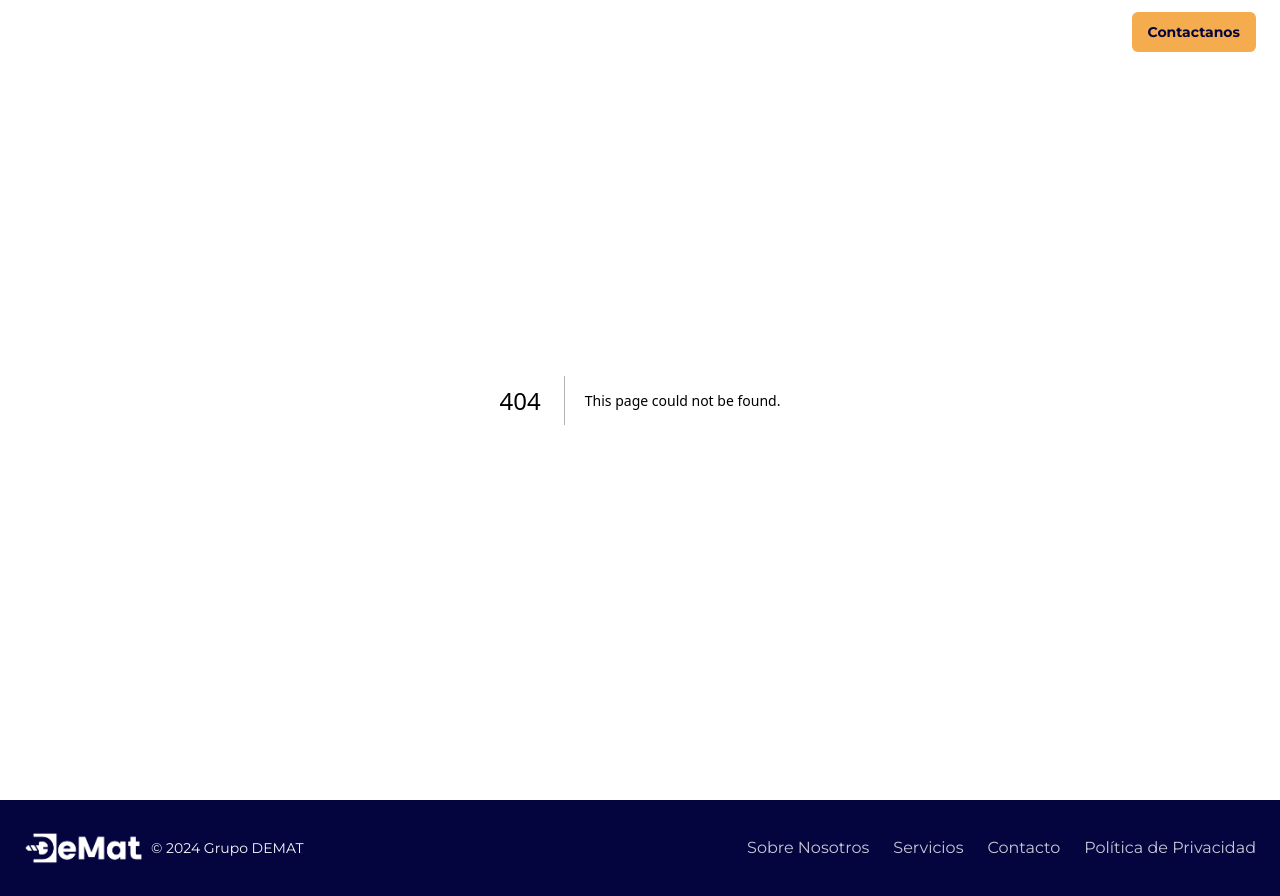
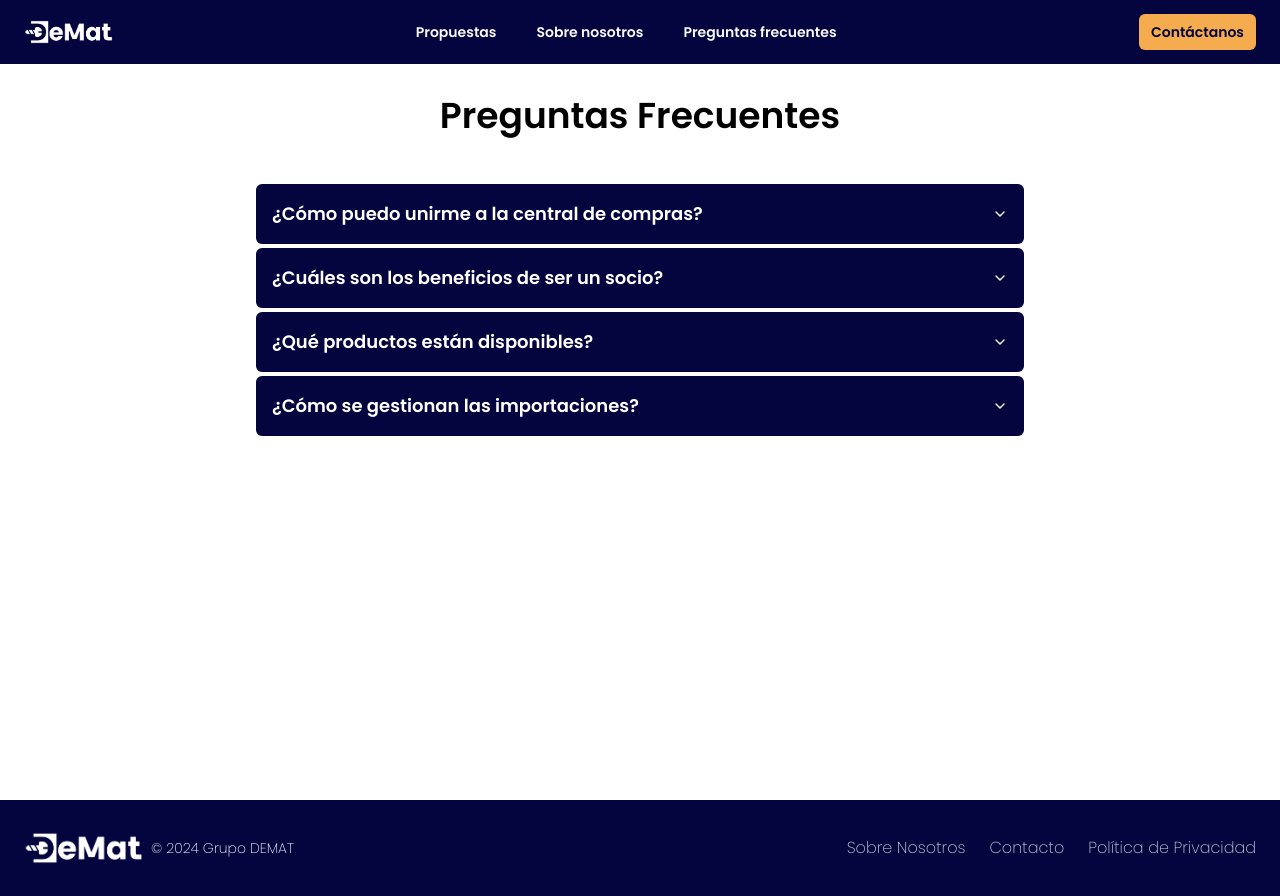
Before and after one commit to gianpisani/grupo-demat, a Next.js app: page /faq in a window 1280 px wide. Before the commit this address had no page. Built offline with nearby package versions, Linux system fonts and the light colour scheme.

Commit message:
feat: new pages

```diff
--- a/package.json
+++ b/package.json
@@ -10,6 +10,7 @@
   },
   "dependencies": {
     "@headlessui/react": "^2.1.2",
+    "@radix-ui/react-accordion": "^1.2.0",
     "@radix-ui/react-dialog": "^1.1.1",
     "@radix-ui/react-slot": "^1.1.0",
     "chart.js": "^4.4.3",
--- /dev/null
+++ b/src/app/about-us/page.tsx
@@ -0,0 +1,26 @@
+'use client';
+import Image from 'next/image';
+import teamImage from '../../../public/gerente.jpg';
+
+export default function AboutUsPage() {
+  return (
+    <div className="bg-gray-50 text-black min-h-screen py-12">
+      <div className="container mx-auto px-4 my-12">
+        <div className="flex flex-col md:flex-row items-center">
+          <div className="md:w-1/2 p-4">
+            <Image src={teamImage} alt="About Us" className="rounded-lg shadow-lg" />
+          </div>
+          <div className="md:w-1/2 p-4 space-y-4">
+            <h1 className="text-4xl font-bold">Sobre Nosotros</h1>
+            <p className="text-lg font-light text-justify">
+              Somos una empresa dedicada a proporcionar soluciones innovadoras y sostenibles para el sector ferretero. Nuestro objetivo es fortalecer la competitividad de nuestras ferreterías asociadas mediante una gestión centralizada y eficiente.
+            </p>
+            <p className="text-lg font-light text-justify">
+              Con un equipo de profesionales experimentados, nos comprometemos a ofrecer productos de alta calidad, precios competitivos y un servicio excepcional.
+            </p>
+          </div>
+        </div>
+      </div>
+    </div>
+  );
+}
--- /dev/null
+++ b/src/app/faq/page.tsx
@@ -0,0 +1,50 @@
+'use client';
+import {
+  Accordion,
+  AccordionContent,
+  AccordionItem,
+  AccordionTrigger,
+} from "@/components/ui/accordion";
+
+const faqs = [
+  {
+    question: "¿Cómo puedo unirme a la central de compras?",
+    answer: "Puedes unirte a la central de compras contactándonos a través de nuestro formulario de contacto o llamando a nuestro número de atención al cliente.",
+  },
+  {
+    question: "¿Cuáles son los beneficios de ser un socio?",
+    answer: "Los beneficios incluyen precios competitivos, gestión centralizada de compras, acceso a productos de alta calidad y un servicio excepcional.",
+  },
+  {
+    question: "¿Qué productos están disponibles?",
+    answer: "Ofrecemos una amplia variedad de productos, incluyendo herramientas, materiales de construcción, maquinaria y más.",
+  },
+  {
+    question: "¿Cómo se gestionan las importaciones?",
+    answer: "Gestionamos las importaciones de manera eficiente, asegurando productos de alta calidad con mejores márgenes.",
+  },
+];
+
+export default function FAQPage() {
+  return (
+    <div className="bg-white text-black min-h-screen py-12">
+      <div className="container mx-auto px-4">
+        <h1 className="text-4xl font-bold text-center text-black my-12">Preguntas Frecuentes</h1>
+        <div className="max-w-3xl mx-auto">
+          <Accordion type="single" collapsible>
+            {faqs.map((faq, index) => (
+              <AccordionItem key={index} value={`item-${index}`}>
+                <AccordionTrigger className="text-lg font-bold bg-primary text-white p-4 cursor-pointer rounded-md">
+                  {faq.question}
+                </AccordionTrigger>
+                <AccordionContent className="p-4 text-justify bg-gray-100 rounded-md my-1">
+                  {faq.answer}
+                </AccordionContent>
+              </AccordionItem>
+            ))}
+          </Accordion>
+        </div>
+      </div>
+    </div>
+  );
+}
--- a/src/app/layout.tsx
+++ b/src/app/layout.tsx
@@ -1,11 +1,15 @@
 import type { Metadata } from "next";
-import { Montserrat } from 'next/font/google';
+import { Poppins } from 'next/font/google';
 import "./globals.css";
 import Navbar from "@/components/navbar";
 import Footer from "@/components/footer";
 
-// Importa la fuente Montserrat desde next/font/google
-const montserrat = Montserrat({ subsets: ['latin'] });
+// Importa la fuente Poppins desde next/font/google con el peso especificado
+const poppins = Poppins({
+  subsets: ['latin'],
+  weight: ['200', '600'],
+  style: 'normal'
+});
 
 export const metadata: Metadata = {
   title: "Grupo DEMAT",
@@ -19,7 +23,7 @@ export default function RootLayout({
 }) {
   return (
     <html lang="es">
-      <body className={montserrat.className}>
+      <body className={`${poppins.className} h-screen`}>
         <Navbar />
         {children}
         <Footer />
@@ -27,3 +31,33 @@ export default function RootLayout({
     </html>
   );
 }
+
+// import type { Metadata } from "next";
+// import { Montserrat } from 'next/font/google';
+// import "./globals.css";
+// import Navbar from "@/components/navbar";
+// import Footer from "@/components/footer";
+
+// // Importa la fuente Montserrat desde next/font/google
+// const montserrat = Montserrat({ subsets: ['latin'] });
+
+// export const metadata: Metadata = {
+//   title: "Grupo DEMAT",
+//   description: "Grupo ferretero DEMAT",
+// };
+
+// export default function RootLayout({
+//   children,
+// }: {
+//   children: React.ReactNode;
+// }) {
+//   return (
+//     <html lang="es">
+//       <body className={montserrat.className}>
+//         <Navbar />
+//         {children}
+//         <Footer />
+//       </body>
+//     </html>
+//   );
+// }
--- a/src/app/page.tsx
+++ b/src/app/page.tsx
@@ -17,6 +17,7 @@ import { useEffect, useRef } from 'react';
 import { TbPackages } from 'react-icons/tb';
 import logoDematOriginal from '../../public/logo/logo_demat_original.png';
 import { Button } from '@headlessui/react';
+import Link from 'next/link';
 
 export default function LandingPage() {
   const el = useRef(null);
@@ -58,9 +59,9 @@ export default function LandingPage() {
         <Image src={logoDematOriginal} alt="Grupo DEMAT" width={400} height={400} className="mb-4" />
         <h1 className="text-4xl md:text-6xl font-black text-center text-white">Revolucionando la Ferretería</h1>
         <p className="mt-4 text-2xl md:text-4xl text-center text-white">Central de Compras para Ferreterías</p>
-        <a href="#services" className="mt-8 inline-block bg-secondary text-white hover:text-black transition-colors duration-500 py-3 px-6 rounded-md font-bold hover:bg-white text-center">
+        <Link href="/propuesta" className="mt-8 inline-block bg-secondary text-white hover:text-black transition-colors duration-500 py-3 px-6 rounded-md font-bold hover:bg-white text-center">
           Descubre más
-        </a>
+        </Link>
       </div>
     </div>
 
@@ -176,29 +177,29 @@ export default function LandingPage() {
               />
             </div>
             <div className="md:w-1/2 grid grid-cols-1 md:grid-cols-2 gap-4 mt-6 md:mt-0">
-              <div className="flex items-center p-4 bg-gray-100 rounded-xl shadow">
+              <div className="flex items-center p-4 bg-gray-100 text-gray-800 font-light rounded-xl shadow transition-transform transform hover:scale-105 hover:bg-primary hover:text-white hover:font-bold">
                 <GiWoodPile className="h-8 w-8 text-secondary" />
-                <span className="ml-4 text-gray-800 font-light">Madera</span>
+                <span className="ml-4">Madera</span>
               </div>
-              <div className="flex items-center p-4 bg-gray-100 rounded-xl shadow">
+              <div className="flex items-center p-4 bg-gray-100 text-gray-800 font-light rounded-xl shadow transition-transform transform hover:scale-105 hover:bg-primary hover:text-white hover:font-bold">
                 <Truck className="h-8 w-8 text-secondary" />
-                <span className="ml-4 text-gray-800 font-light">Fletes</span>
+                <span className="ml-4">Fletes</span>
               </div>
-              <div className="flex items-center p-4 bg-gray-100 rounded-xl shadow">
+              <div className="flex items-center p-4 bg-gray-100 text-gray-800 font-light rounded-xl shadow transition-transform transform hover:scale-105 hover:bg-primary hover:text-white hover:font-bold">
                 <BsTools className="h-8 w-8 text-secondary" />
-                <span className="ml-4 text-gray-800 font-light">Máquinas y herramientas</span>
+                <span className="ml-4">Máquinas y herramientas</span>
               </div>
-              <div className="flex items-center p-4 bg-gray-100 rounded-xl shadow">
+              <div className="flex items-center p-4 bg-gray-100 text-gray-800 font-light rounded-xl shadow transition-transform transform hover:scale-105 hover:bg-primary hover:text-white hover:font-bold">
                 <GiWheelbarrow className="h-8 w-8 text-secondary" />
-                <span className="ml-4 text-gray-800 font-light">Carretillas</span>
+                <span className="ml-4">Carretillas</span>
               </div>
-              <div className="flex items-center p-4 bg-gray-100 rounded-xl shadow">
+              <div className="flex items-center p-4 bg-gray-100 text-gray-800 font-light rounded-xl shadow transition-transform transform hover:scale-105 hover:bg-primary hover:text-white hover:font-bold">
                 <Layers className="h-8 w-8 text-secondary" />
-                <span className="ml-4 text-gray-800 font-light">Revestimiento</span>
+                <span className="ml-4">Revestimiento</span>
               </div>
-              <div className="flex items-center p-4 bg-gray-100 rounded-xl shadow">
+              <div className="flex items-center p-4 bg-gray-100 text-gray-800 font-light rounded-xl shadow transition-transform transform hover:scale-105 hover:bg-primary hover:text-white hover:font-bold">
                 <Grid className="h-8 w-8 text-secondary" />
-                <span className="ml-4 text-gray-800 font-light">Cerámicas</span>
+                <span className="ml-4">Cerámicas</span>
               </div>
             </div>
           </div>
--- /dev/null
+++ b/src/app/propuesta/page.tsx
@@ -0,0 +1,52 @@
+'use client';
+import Image from 'next/image';
+import proposalImage from '../../../public/ferreteria.jpg';
+import { FaCheckCircle } from 'react-icons/fa';
+import { Button } from '@headlessui/react';
+import { Check } from 'lucide-react';
+
+export default function ProposalsPage() {
+  return (
+    <div className="bg-gray-100 text-black min-h-screen py-12">
+      <div className="container mx-auto px-4 my-12">
+        <div className="flex flex-col md:flex-row items-center">
+          <div className="md:w-1/2 p-4">
+            <Image src={proposalImage} alt="Proposals" className="rounded-lg shadow-lg" />
+          </div>
+          <div className="md:w-1/2 p-4 space-y-4">
+            <h1 className="text-4xl font-bold">Nuestras Propuestas</h1>
+            <p className="text-lg font-light text-justify">
+              Implementamos una <span className="font-bold">Central de compras</span> con el objetivo de aumentar la competitividad de los socios mediante el apalancamiento de volumen de compras que hoy se encuentra atomizado.
+            </p>
+            <ul className="space-y-2">
+              <li className="flex items-center text-lg">
+                <Check className="text-secondary mr-2" />
+                Disminuir precios de compras
+              </li>
+              <li className="flex items-center text-lg">
+                <Check className="text-secondary mr-2" />
+                Efectuar importaciones
+              </li>
+              <li className="flex items-center text-lg">
+                <Check className="text-secondary mr-2" />
+                Desarrollar marcas propias
+              </li>
+              <li className="flex items-center text-lg">
+                <Check className="text-secondary mr-2" />
+                Generar Logística común
+              </li>
+              <li className="flex items-center text-lg">
+                <Check className="text-secondary mr-2" />
+                Disminuir mínimos de compra
+              </li>
+              <li className="flex items-center text-lg">
+                <Check className="text-secondary mr-2" />
+                Aumentar la rentabilidad de cada asociado
+              </li>
+            </ul>
+          </div>
+        </div>
+      </div>
+    </div>
+  );
+}
--- a/src/components/footer.tsx
+++ b/src/components/footer.tsx
@@ -11,16 +11,16 @@ export default function Footer() {
           <span className="ml-2 text-sm">© 2024 Grupo DEMAT</span>
         </div>
         <div className="flex space-x-6">
-          <Link href="/about" className="text-primary-foreground/80 hover:text-primary-foreground" prefetch={false}>
+          <Link href="/about-us" className="text-primary-foreground/80 hover:text-primary-foreground" prefetch={false}>
             Sobre Nosotros
           </Link>
-          <Link href="/services" className="text-primary-foreground/80 hover:text-primary-foreground" prefetch={false}>
+          {/* <Link href="/services" className="text-primary-foreground/80 hover:text-primary-foreground" prefetch={false}>
             Servicios
-          </Link>
-          <Link href="/contact" className="text-primary-foreground/80 hover:text-primary-foreground" prefetch={false}>
+          </Link> */}
+          <Link href="https://api.whatsapp.com/send/?phone=56981882271&text&type=phone_number&app_absent=0" className="text-primary-foreground/80 hover:text-primary-foreground" prefetch={false}>
             Contacto
           </Link>
-          <Link href="/privacy-policy" className="text-primary-foreground/80 hover:text-primary-foreground" prefetch={false}>
+          <Link href="#" className="text-primary-foreground/80 hover:text-primary-foreground" prefetch={false}>
             Política de Privacidad
           </Link>
         </div>
--- a/src/components/navbar.tsx
+++ b/src/components/navbar.tsx
@@ -1,16 +1,17 @@
 'use client';
 import { useState, useEffect } from "react";
+import { usePathname } from "next/navigation";
 import { Button } from "@/components/ui/button";
 import { Sheet, SheetTrigger, SheetContent } from "@/components/ui/sheet";
 import Link from "next/link";
-import { Mountain } from "lucide-react";
-import logoDematOriginal from '../../public/logo/logo_demat_original.png';
-import logoDematBlanco from '../../public/logo/logo_demat_blanco.png';
 import Image from "next/image";
 import { Menu } from "lucide-react";
+import logoDematBlanco from '../../public/logo/logo_demat_blanco.png';
 
 export default function Navbar() {
   const [isScrolled, setIsScrolled] = useState(false);
+  const pathname = usePathname();
+
 
   useEffect(() => {
     const handleScroll = () => {
@@ -23,32 +24,34 @@ export default function Navbar() {
     };
   }, []);
 
+  const isHomePage = pathname === '/';
+
   return (
     <header
       className={`fixed top-0 z-50 w-full transition-colors duration-500 ${
-        isScrolled ? "bg-primary text-primary-foreground" : "bg-transparent text-white"
+        isHomePage
+          ? isScrolled
+            ? "bg-primary text-primary-foreground"
+            : "bg-transparent text-white"
+          : "bg-primary text-primary-foreground"
       }`}
     >
       <div className="container mx-auto flex h-16 items-center justify-between px-4 md:px-6">
-        <Link href="#" className="flex items-center" prefetch={false}>
-          {/* <Image src={logoDematOriginal} alt="Grupo DEMAT" className="h-6 w-auto" /> */}
+        <Link href="/" className="flex items-center" prefetch={false}>
           <Image src={logoDematBlanco} alt="Grupo DEMAT" className="h-6 w-auto" />
         </Link>
         <nav className="hidden space-x-4 md:flex">
-          <Link href="#" className="rounded-md px-3 py-2 text-sm font-bold hover:bg-primary/20 hover:bg-white hover:text-black" prefetch={false}>
+          <Link href="/propuesta" className="rounded-md px-3 py-2 text-sm font-bold hover:bg-primary/20 hover:bg-white hover:text-black" prefetch={false}>
             Propuestas
           </Link>
-          <Link href="#" className="rounded-md px-3 py-2 text-sm font-bold hover:bg-primary/20 hover:bg-white hover:text-black" prefetch={false}>
-            Servicios
-          </Link>
-          <Link href="#" className="rounded-md px-3 py-2 text-sm font-bold hover:bg-primary/20 hover:bg-white hover:text-black" prefetch={false}>
+          <Link href="/about-us" className="rounded-md px-3 py-2 text-sm font-bold hover:bg-primary/20 hover:bg-white hover:text-black" prefetch={false}>
             Sobre nosotros
           </Link>
-          <Link href="#" className="rounded-md px-3 py-2 text-sm font-bold hover:bg-primary/20 hover:bg-white hover:text-black" prefetch={false}>
+          <Link href="/faq" className="rounded-md px-3 py-2 text-sm font-bold hover:bg-primary/20 hover:bg-white hover:text-black" prefetch={false}>
             Preguntas frecuentes
           </Link>
         </nav>
-        <Button className="hidden md:inline-flex font-bold text-primary bg-secondary hover:bg-white">Contactanos</Button>
+        <Link href='https://api.whatsapp.com/send/?phone=56981882271&text&type=phone_number&app_absent=0' className="hidden px-3 py-2 rounded-md text-sm md:inline-flex font-bold text-primary bg-secondary hover:bg-white">Contáctanos</Link>
         <Sheet>
           <SheetTrigger asChild>
             <Button variant="outline" size="icon" className="md:hidden text-secondary">
@@ -58,16 +61,13 @@ export default function Navbar() {
           </SheetTrigger>
           <SheetContent side="right" className="w-64">
             <div className="flex flex-col items-start space-y-4 p-4">
-              <Link href="#" className="rounded-md px-3 py-2 text-sm font-medium hover:bg-muted" prefetch={false}>
+              <Link href="/propuesta" className="rounded-md px-3 py-2 text-sm font-medium hover:bg-muted" prefetch={false}>
                 Propuestas
               </Link>
-              <Link href="#" className="rounded-md px-3 py-2 text-sm font-medium hover:bg-muted" prefetch={false}>
-                Servicios
-              </Link>
-              <Link href="#" className="rounded-md px-3 py-2 text-sm font-medium hover:bg-muted" prefetch={false}>
+              <Link href="/about-us" className="rounded-md px-3 py-2 text-sm font-medium hover:bg-muted" prefetch={false}>
                 Sobre Nosotros
               </Link>
-              <Link href="#" className="rounded-md px-3 py-2 text-sm font-medium hover:bg-muted" prefetch={false}>
+              <Link href="/faq" className="rounded-md px-3 py-2 text-sm font-medium hover:bg-muted" prefetch={false}>
                 Preguntas frecuentes
               </Link>
             </div>
--- /dev/null
+++ b/src/components/ui/accordion.tsx
@@ -0,0 +1,58 @@
+"use client"
+
+import * as React from "react"
+import * as AccordionPrimitive from "@radix-ui/react-accordion"
+import { ChevronDown } from "lucide-react"
+
+import { cn } from "@/lib/utils"
+
+const Accordion = AccordionPrimitive.Root
+
+const AccordionItem = React.forwardRef<
+  React.ElementRef<typeof AccordionPrimitive.Item>,
+  React.ComponentPropsWithoutRef<typeof AccordionPrimitive.Item>
+>(({ className, ...props }, ref) => (
+  <AccordionPrimitive.Item
+    ref={ref}
+    className={cn("my-1", className)}
+    {...props}
+  />
+))
+AccordionItem.displayName = "AccordionItem"
+
+const AccordionTrigger = React.forwardRef<
+  React.ElementRef<typeof AccordionPrimitive.Trigger>,
+  React.ComponentPropsWithoutRef<typeof AccordionPrimitive.Trigger>
+>(({ className, children, ...props }, ref) => (
+  <AccordionPrimitive.Header className="flex">
+    <AccordionPrimitive.Trigger
+      ref={ref}
+      className={cn(
+        "flex flex-1 items-center justify-between py-4 font-medium transition-all hover:underline [&[data-state=open]>svg]:rotate-180",
+        className
+      )}
+      {...props}
+    >
+      {children}
+      <ChevronDown className="h-4 w-4 shrink-0 transition-transform duration-200" />
+    </AccordionPrimitive.Trigger>
+  </AccordionPrimitive.Header>
+))
+AccordionTrigger.displayName = AccordionPrimitive.Trigger.displayName
+
+const AccordionContent = React.forwardRef<
+  React.ElementRef<typeof AccordionPrimitive.Content>,
+  React.ComponentPropsWithoutRef<typeof AccordionPrimitive.Content>
+>(({ className, children, ...props }, ref) => (
+  <AccordionPrimitive.Content
+    ref={ref}
+    className="overflow-hidden text-sm transition-all data-[state=closed]:animate-accordion-up data-[state=open]:animate-accordion-down"
+    {...props}
+  >
+    <div className={cn("pb-4 pt-0", className)}>{children}</div>
+  </AccordionPrimitive.Content>
+))
+
+AccordionContent.displayName = AccordionPrimitive.Content.displayName
+
+export { Accordion, AccordionItem, AccordionTrigger, AccordionContent }
```
Also changed, not shown: 1 other file (tests, documents, lock files or other folders).
